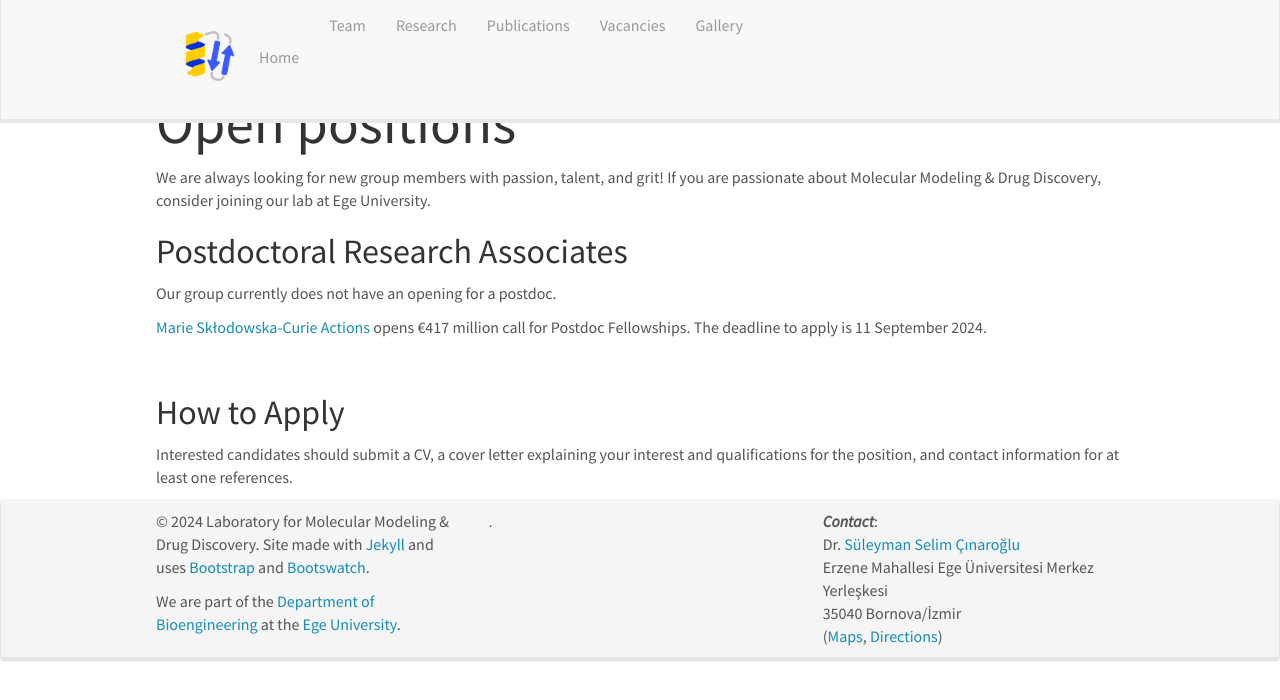
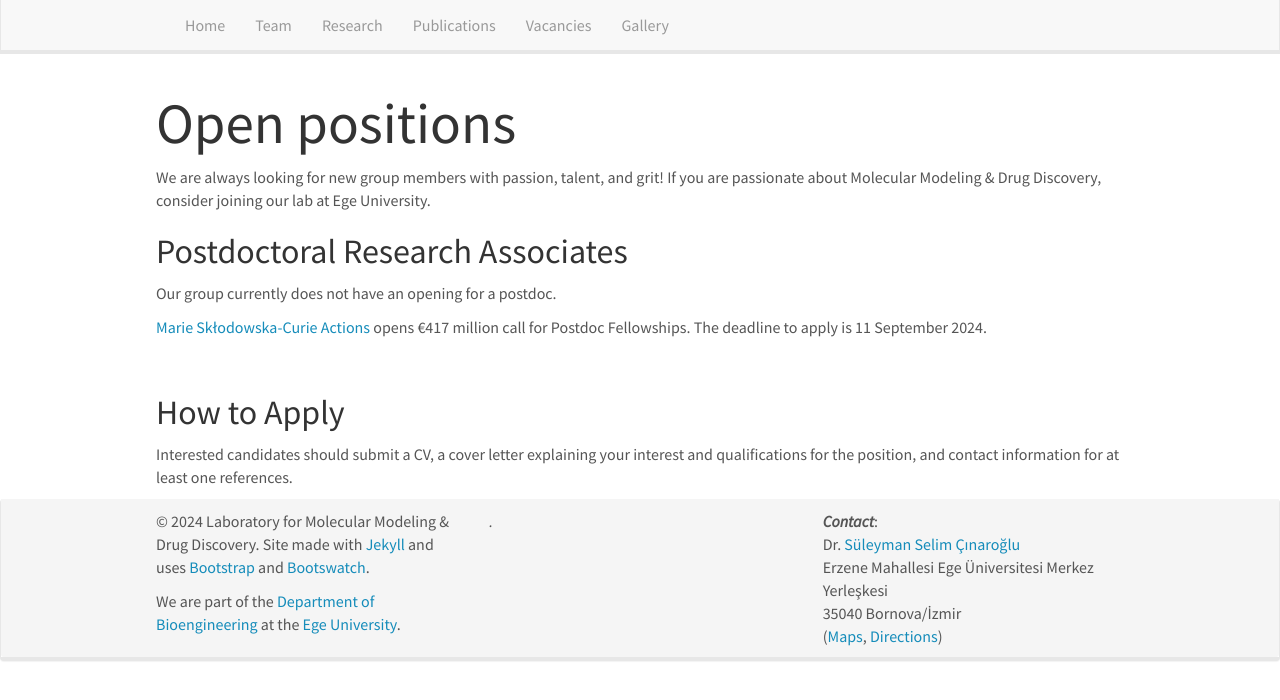
Before and after one commit to CinarogluLab/cinaroglulab.github.io, a Jekyll site: the page built from _pages/openings.md, in a window 1280 px wide. Shown: the top 700 px of the page. Built offline with Jekyll 4.4.1, drawn with Linux system fonts in a browser that asks for light colours; nearby versions of some CDN libraries.

Commit message:
Update header.html

```diff
--- a/_includes/header.html
+++ b/_includes/header.html
@@ -14,7 +14,7 @@
 	</div>
 	<div class="collapse navbar-collapse" id="navbar-collapse-1">
 	  <ul class="nav navbar-nav navbar-left">
-		<li><a href="{{ site.url }}{{ site.baseurl }}/"><img src="{{ site.url }}{{ site.baseurl }}/images/protein-emoji.png" alt="Logo" style="width: 50px; height: auto;">Home</a></li>
+		<li><a href="{{ site.url }}{{ site.baseurl }}/">Home</a></li>
 		<li><a href="{{ site.url }}{{ site.baseurl }}/team">Team</a></li>
                 <li><a href="{{ site.url }}{{ site.baseurl }}/research">Research</a></li>
 		<li><a href="{{ site.url }}{{ site.baseurl }}/publications">Publications</a></li>
```
